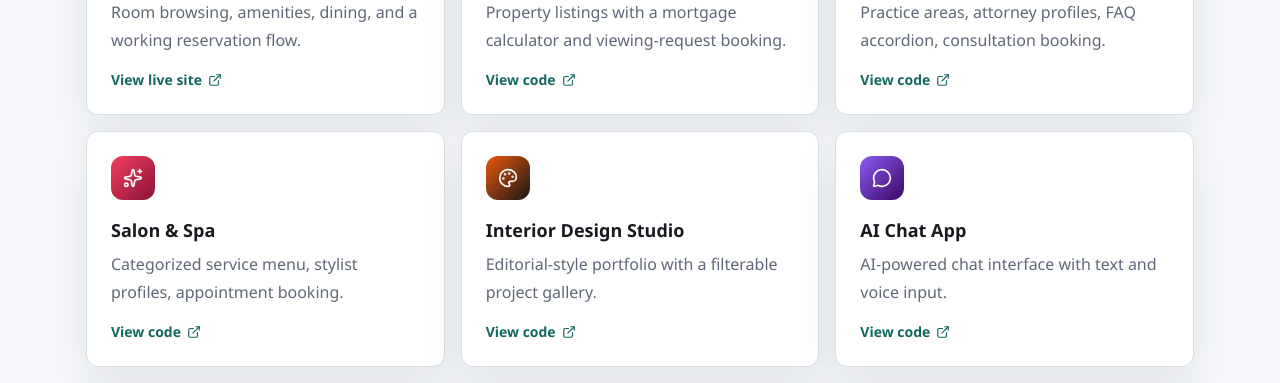
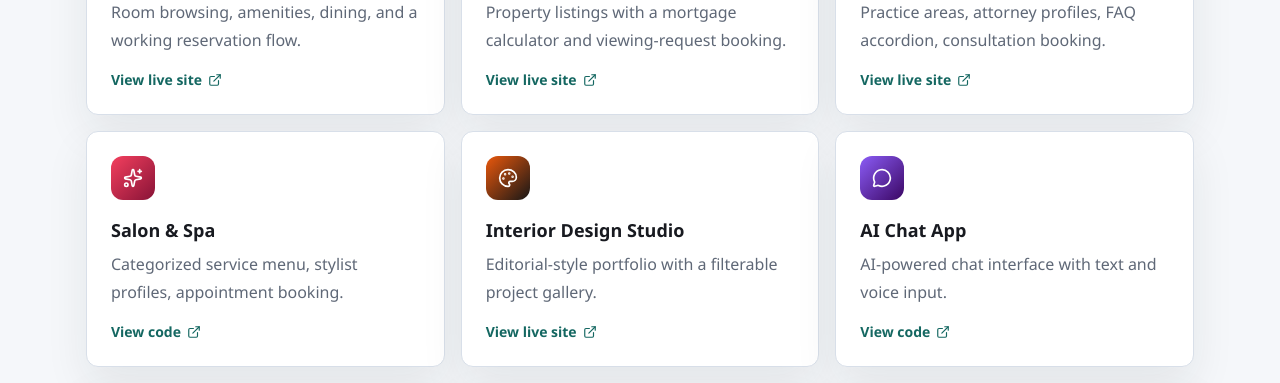
Before and after one commit to SauravBeginner/landingPage, a React (Vite) app: page / in a window 1280 px wide. Shown: the part 2224-2607 px from the top of the page. Built offline with nearby package versions, Linux system fonts and the light colour scheme.

Commit message:
Add live site links for Real Estate, Law Firm, Interior Design; fix Gym
Three more projects are now deployed to tech10x.in subdomains and
show "View live site" instead of falling back to GitHub. Also
switched the Gym card to its working custom domain now that DNS
resolves correctly.

```diff
--- a/src/App.tsx
+++ b/src/App.tsx
@@ -71,7 +71,7 @@ const work: Array<{ icon: LucideIcon; iconClass: string; title: string; text: st
     title: "Gym & Fitness Studio",
     text: "Class schedules, trainer profiles, membership plans, trial booking.",
     link: "https://github.com/SauravBeginner/gym-website",
-    liveLink: "https://gym-website-one-green.vercel.app",
+    liveLink: "https://gyms.tech10x.in",
   },
   {
     icon: Hotel,
@@ -87,6 +87,7 @@ const work: Array<{ icon: LucideIcon; iconClass: string; title: string; text: st
     title: "Real Estate Agency",
     text: "Property listings with a mortgage calculator and viewing-request booking.",
     link: "https://github.com/SauravBeginner/real-estate-agency",
+    liveLink: "https://flats.tech10x.in",
   },
   {
     icon: Scale,
@@ -94,6 +95,7 @@ const work: Array<{ icon: LucideIcon; iconClass: string; title: string; text: st
     title: "Law Firm",
     text: "Practice areas, attorney profiles, FAQ accordion, consultation booking.",
     link: "https://github.com/SauravBeginner/law-firm",
+    liveLink: "https://lawfirm.tech10x.in",
   },
   {
     icon: Sparkles,
@@ -108,6 +110,7 @@ const work: Array<{ icon: LucideIcon; iconClass: string; title: string; text: st
     title: "Interior Design Studio",
     text: "Editorial-style portfolio with a filterable project gallery.",
     link: "https://github.com/SauravBeginner/interior-design-studio",
+    liveLink: "https://interior.tech10x.in",
   },
   {
     icon: MessageCircle,
```
